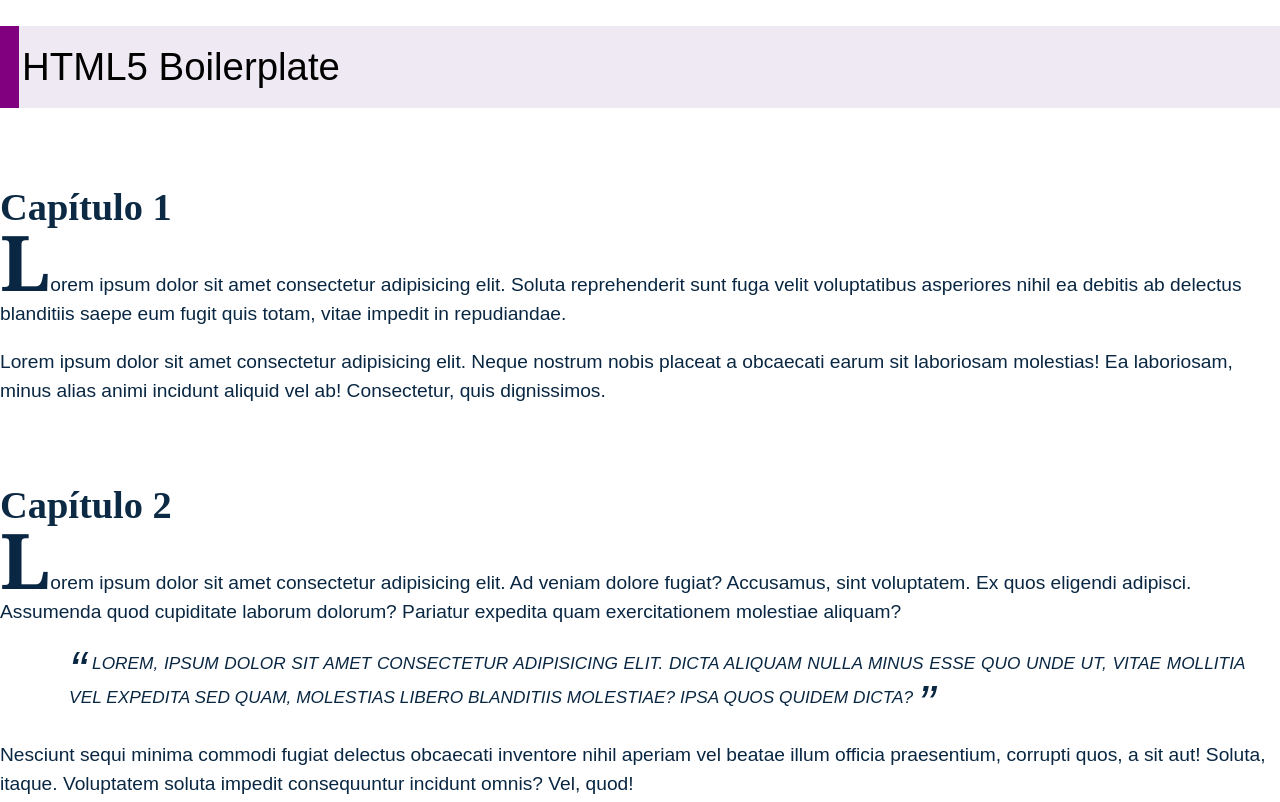
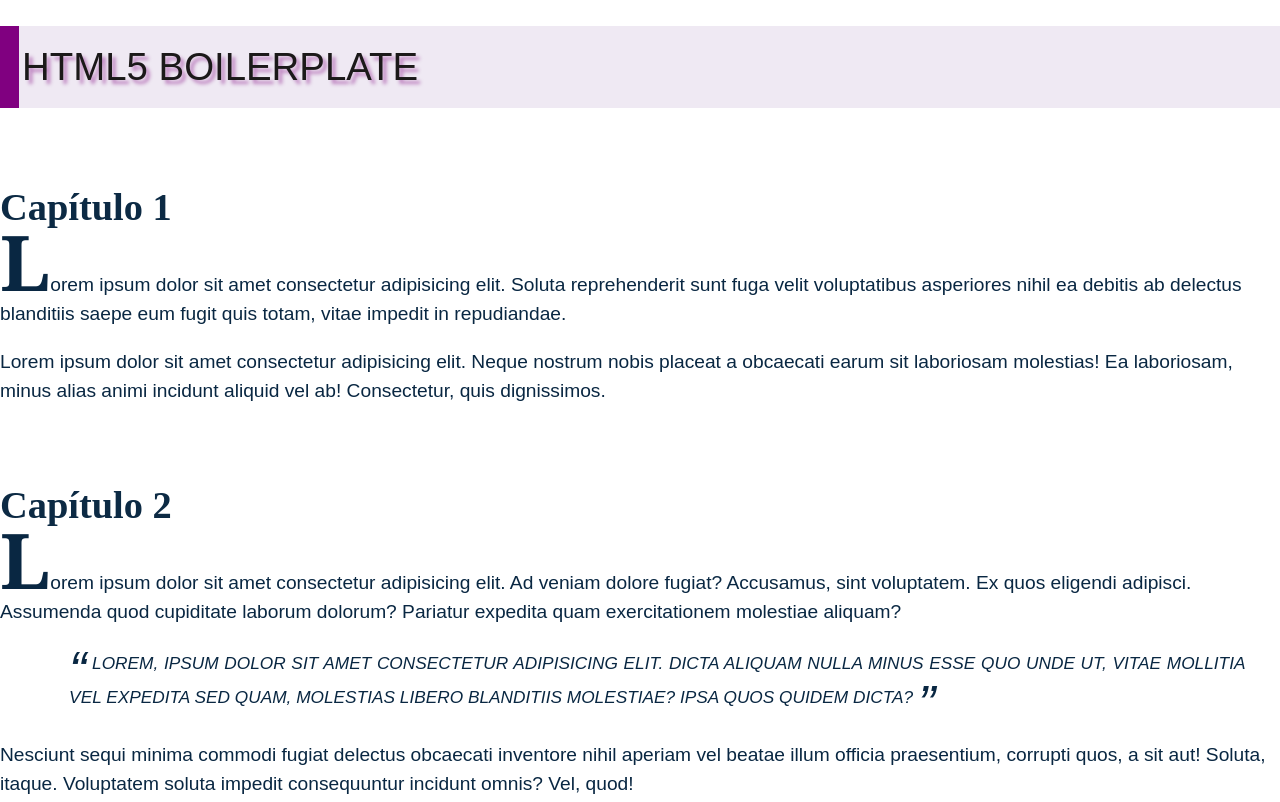
Before and after one commit to utfpr-cefwm/html5-boilerplate-2023-1, a website built with Parcel: page index.html in a window 1280 px wide. Shown: the top 802 px of the page. Built offline with nearby package versions, Linux system fonts and the light colour scheme.

Commit message:
Demonstra seleção de ID e de atributo.

```diff
--- a/css/main.css
+++ b/css/main.css
@@ -54,3 +54,12 @@ p:first-of-type::first-letter {
   font-size: 3em;
   vertical-align: text-top;
 }
+
+#titulo-principal {
+  text-transform: uppercase;
+}
+
+[id='titulo-principal'] {
+  text-shadow: 0.1em 0.1em 0.1em #8000806e;
+  color: #1b1919;
+}
--- a/index.html
+++ b/index.html
@@ -18,12 +18,12 @@
 
   <body>
 
-    <h1>
+    <h1 id="titulo-principal">
       HTML5 Boilerplate
     </h1>
 
     <section>
-      <h2>
+      <h2 id="capitulo-um">
         Capítulo 1
       </h2>
       <p>
```
